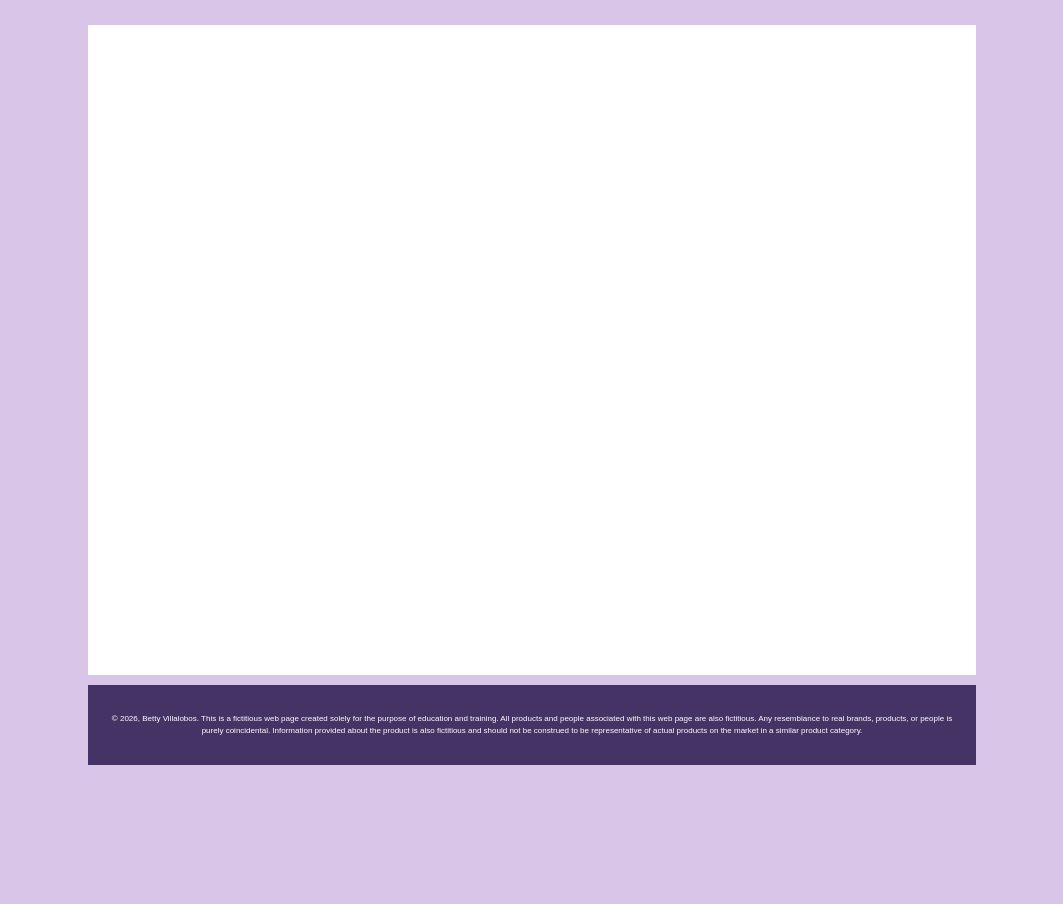
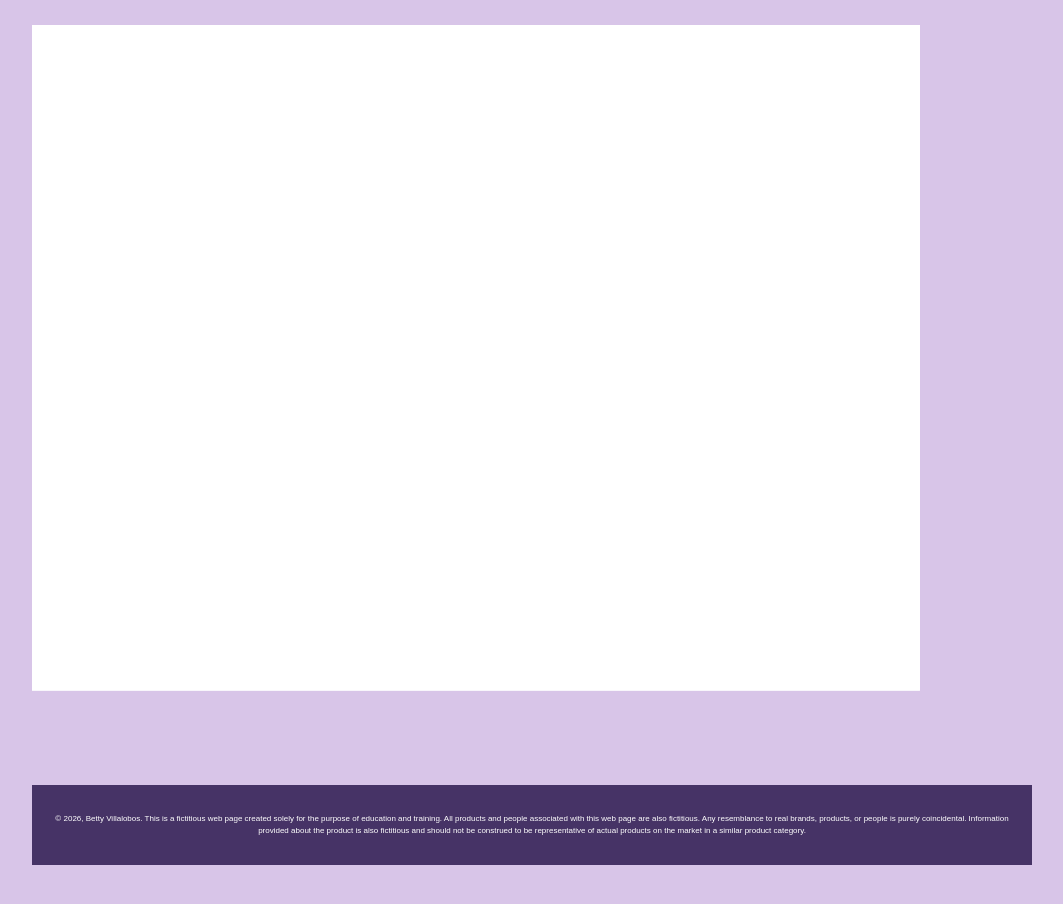
Before and after one commit to Booppy50/mdc, a plain HTML site: page gra1752p6BettyVillalobos2026/index.html in a window 1280 px wide. Shown: the whole page, without its empty margins (108-1171 px from the left). Before the commit the page ends 810 px from the top, so only its background shows below. Drawn offline with Linux system fonts and the light colour scheme; a script that the page names is missing.

Commit message:
Update index.html

```diff
--- a/gra1752p6BettyVillalobos2026/index.html
+++ b/gra1752p6BettyVillalobos2026/index.html
@@ -64,12 +64,12 @@ function handleComplete(evt,comp) {
     font-family: Arial, sans-serif;
 }
 #wrapper {
-    width: 888px;
+    width: 1000px;
     margin: 0 auto;
 }
 #animation_frame {
-    width: 888px;
-    height: 650px;
+    width: 1000px;
+    height: 750px;
     overflow: hidden;
 }
 #animation_container {
@@ -81,7 +81,7 @@ function handleComplete(evt,comp) {
     transform-origin: top left;
 }
 	footer {
-    width: 888px;
+    width: 1000px;
     box-sizing: border-box;
     margin: 10px auto 20px;
     padding: 20px 20px;
```
